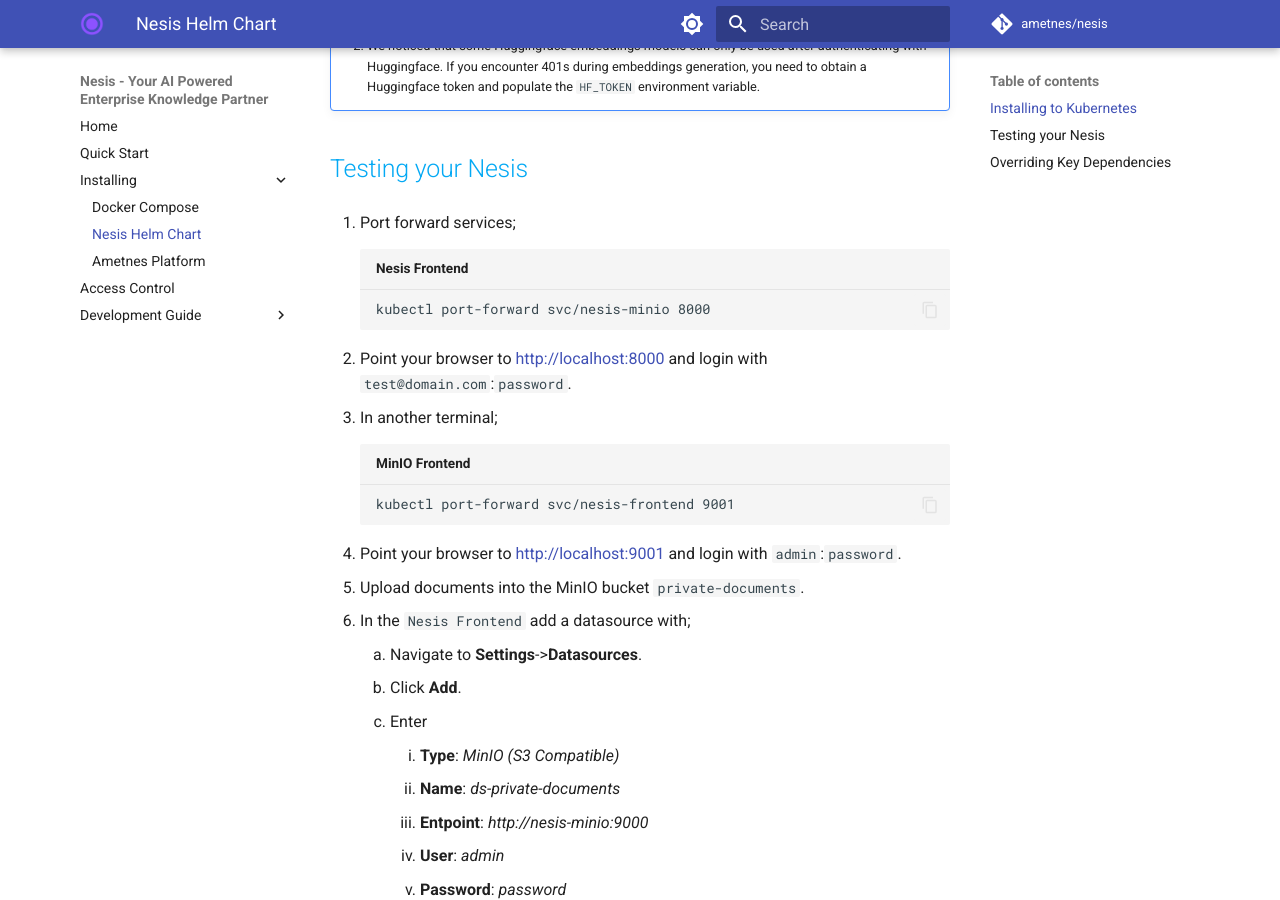
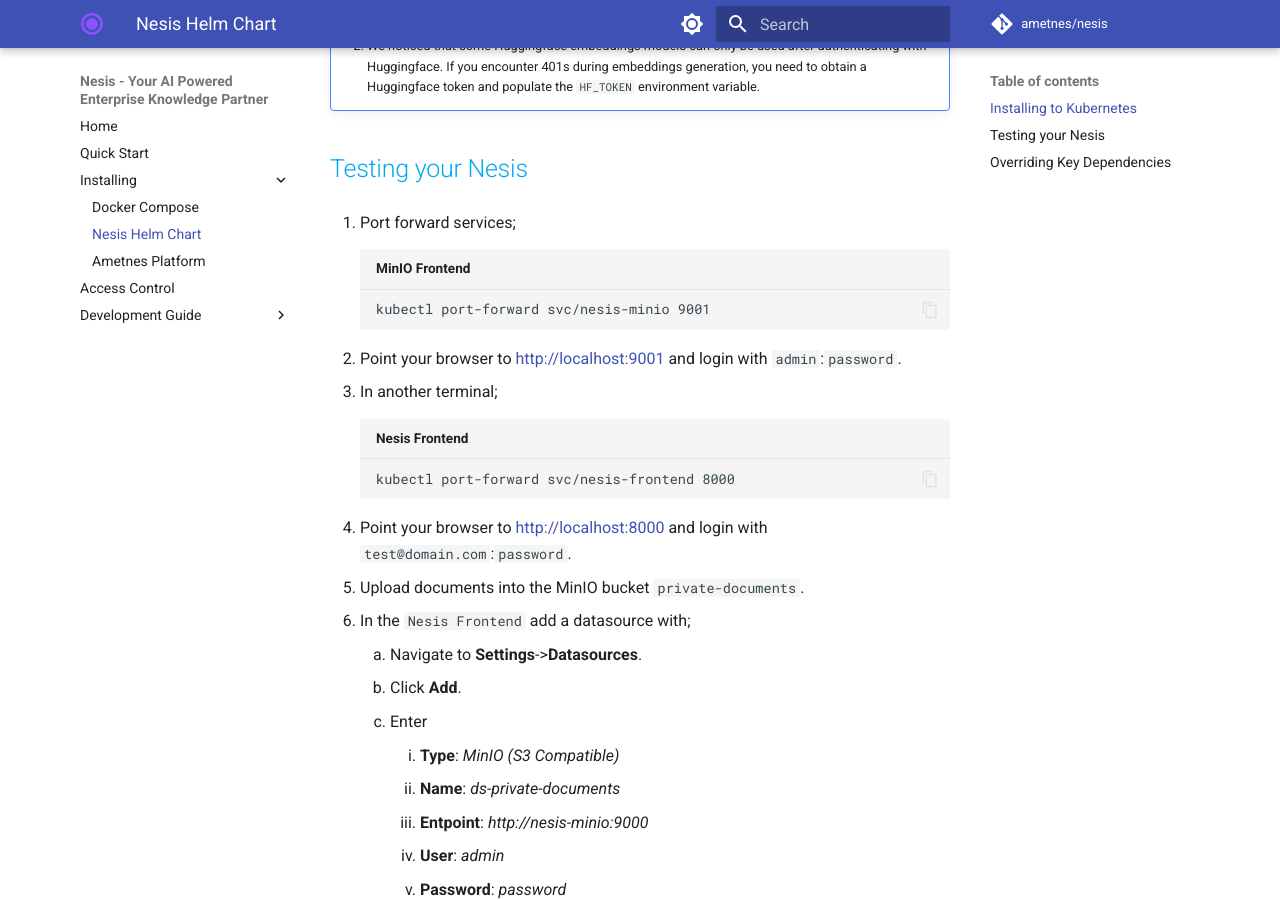
Before and after one commit to ametnes/nesis, an MkDocs documentation site: the page built from docs/src/installing/helm.md, in a window 1280 px wide and 900 px high, scrolled down 1297 px. Built offline with MkDocs 1.6.1 and Material for MkDocs 9.7.7, drawn with Linux system fonts in a browser that asks for light colours; comment, search, counter and statistics services are not loaded.

Commit message:
chore(docs): update testing Nesis helm deployment ports (#63)

````diff
--- a/docs/src/installing/helm.md
+++ b/docs/src/installing/helm.md
@@ -63,18 +63,18 @@ nesis-rag-757584f46c-9kqtf         1/1     Running   0          45s
 ## Testing your Nesis
 
 1. Port forward services;
-   ```commandline title="Nesis Frontend"
-   kubectl port-forward svc/nesis-minio 8000
+   ```commandline title="MinIO Frontend"
+   kubectl port-forward svc/nesis-minio 9001
    ```
 
-2. Point your browser to <a href="http://localhost:8000" target="_blank">http://localhost:8000</a> and login with `test@domain.com`:`password`.
+2. Point your browser to <a href="http://localhost:9001" target="_blank">http://localhost:9001</a> and login with `admin`:`password`.
 
 3. In another terminal;
-   ```commandline title="MinIO Frontend"
-   kubectl port-forward svc/nesis-frontend 9001
+   ```commandline title="Nesis Frontend"
+   kubectl port-forward svc/nesis-frontend 8000
    ```
 
-4. Point your browser to <a href="http://localhost:9001" target="_blank">http://localhost:9001</a> and login with `admin`:`password`.
+4. Point your browser to <a href="http://localhost:8000" target="_blank">http://localhost:8000</a> and login with `test@domain.com`:`password`.
 
 5. Upload documents into the MinIO bucket `private-documents`.
 6. In the `Nesis Frontend` add a datasource with;
````
